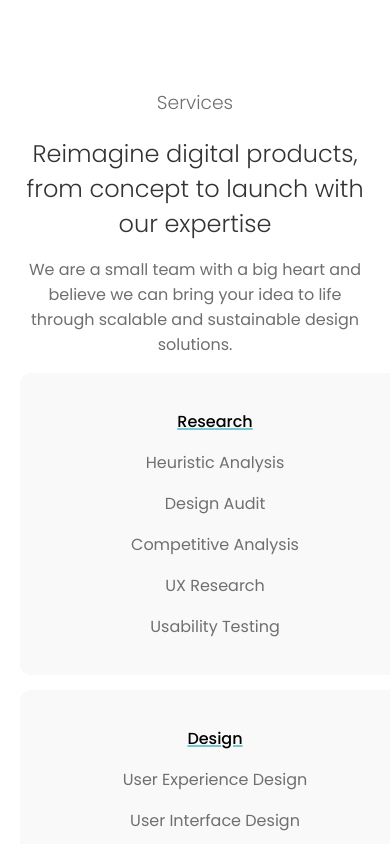
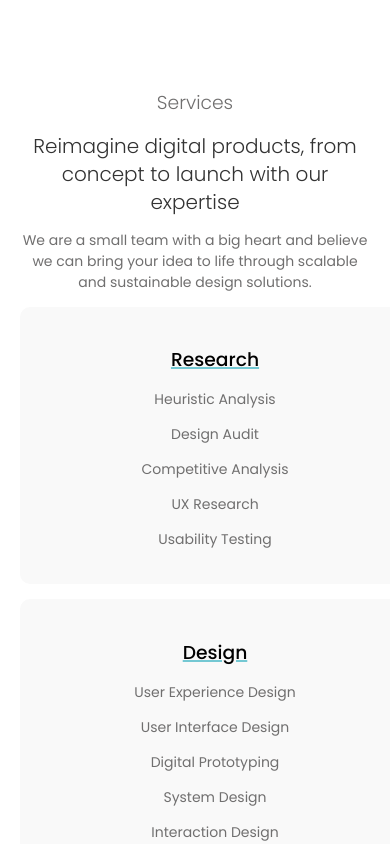
Before and after one commit to nirrana03/OnenessWebSolutions, a React (Create React App) app: page / in a window 390 px wide. Shown: the part 740-1584 px from the top of the page. Built offline with nearby package versions, Linux system fonts and the light colour scheme.

Commit message:
Updated website

```diff
--- a/src/Components/Dashboard/Dashboard.css
+++ b/src/Components/Dashboard/Dashboard.css
@@ -335,16 +335,6 @@ html,body {
     height: auto;
     border-radius: 10px;
   }
-
-  .services .service-grid {
-    flex-wrap: wrap;
-    gap: 15px;
-  }
-
-  .service-card {
-    flex: 1 1 45%;
-    max-width: 48%;
-  }
 }
 
 @media (max-width: 768px) {
@@ -364,15 +354,6 @@ html,body {
     font-size: 14px;
   }
 
-  .services .service-grid {
-    flex-direction: column;
-    align-items: center;
-  }
-
-  .service-card {
-    width: 100%;
-    max-width: 90%;
-  }
 
   .achievements-container {
     flex-direction: column;
@@ -426,10 +407,6 @@ html,body {
     font-size: 13px;
   }
 
-  .service-card h3 {
-    font-size: 16px;
-  }
-
   .projects .project-card h1 {
     font-size: 20px;
   }
@@ -466,3 +443,35 @@ html,body {
   opacity: 1;
   transform: translateY(0);
 }
+
+/* Responsive styling */
+@media (max-width: 768px) {
+  .services {
+    padding: 20px;
+    text-align: center;
+  }
+
+  .services h1 {
+    font-size: 20px;
+    line-height: 1.4;
+    text-align: center;
+    margin: 10px 0;
+  }
+
+  .services p {
+    font-size: 14px;
+    text-align: center;
+  }
+
+  .services .service-grid {
+    flex-direction: column; /* stack the cards */
+    align-items: center; /* center align cards */
+    gap: 15px;
+  }
+
+  .service-card {
+    width: 90%;
+    max-width: 350px;
+    text-align: center;
+  }
+}
```
